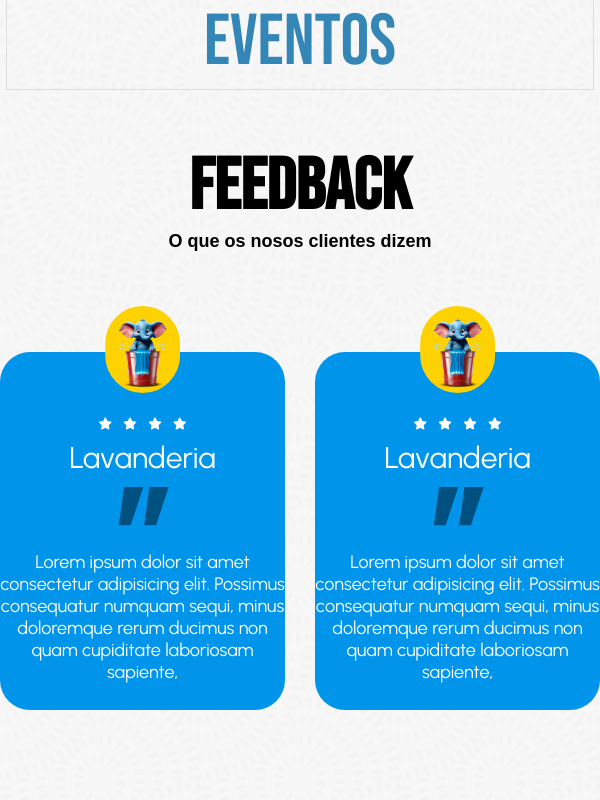
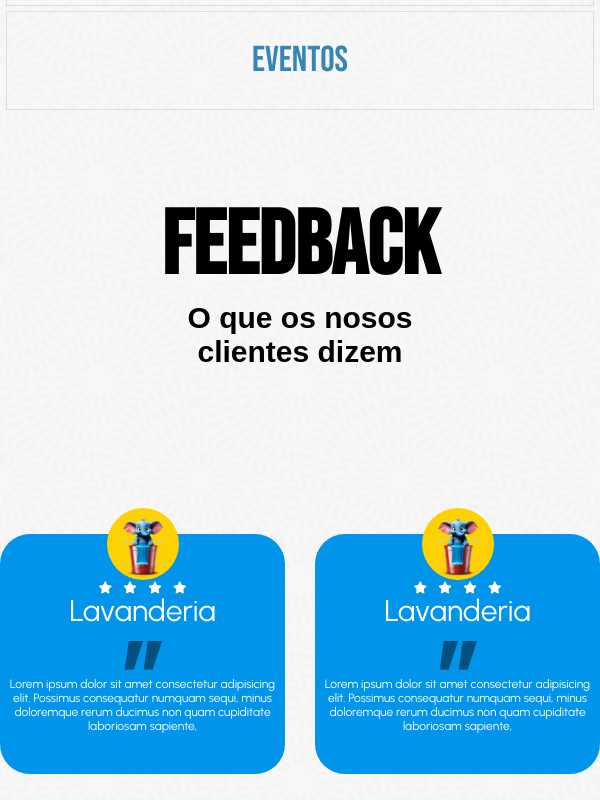
Before and after one commit to YanPrudencio015/Laundry-Landing-Page, a React (Vite) app: page / in a window 600 px wide. Shown: the part 4820-5620 px from the top of the page. Built offline with nearby package versions, Linux system fonts and the light colour scheme; a web font is replaced by a local one.

Commit message:
tablet designe redesign finished

```diff
--- a/src/components/about/about.css
+++ b/src/components/about/about.css
@@ -218,7 +218,7 @@
         margin: 2em 0;
         width: 90%;
         border-radius: 1em;
-        height: 35em;
+        height: 25em;
         position: relative;
         display: flex;
         justify-content: center;
@@ -234,7 +234,7 @@
         height: 100%;
         display: flex;
         justify-content: center;
-        gap: 15%;
+        gap: 8%;
         align-items: center;
         text-align: center;
         flex-direction: column;
@@ -260,7 +260,7 @@
     .text-description{
         font-family: "Manrope", sans-serif;
         width: 90%;
-        font-size: 5vw;
+        font-size: 3vw;
         font-weight: 500;
         text-align: center;
     }
@@ -271,7 +271,7 @@
     }
     .text-button{
         border: solid 3px var(--PrimaryColor);
-        width: 100%;
+        width: 12em;
         height: 3em;
         font-family: "Jost", sans-serif;
         text-transform: uppercase;
@@ -281,8 +281,7 @@
         z-index: 1;
         overflow: hidden;
         cursor: auto;
-        font-size: 5vw;
-
+        font-size: 4vw;
     }
     .text-button:before{
         content: '';
--- a/src/components/banner/banner.css
+++ b/src/components/banner/banner.css
@@ -176,6 +176,7 @@ colors
   background-color: #3386B6;
   z-index: 1;
   position: relative;
+  overflow: hidden;
 }
 .banner-image-BG{
   object-fit: cover;
--- a/src/components/costumer/costumer.css
+++ b/src/components/costumer/costumer.css
@@ -180,7 +180,7 @@
   justify-content: center;
   align-items: center;
   border: solid 1px #DDDDDD;
-  font-size: 12vw;
+  font-size: 9vw;
   font-family: "Bebas Neue", sans-serif;
   color: var(--SecondColor);
 }
@@ -192,7 +192,7 @@
   justify-content: center;
   align-items: center;
   border: solid 1px #DDDDDD;
-  font-size: 12vw;
+  font-size: 9vw;
   font-family: "Bebas Neue", sans-serif;
     color: var(--SecondColor);
 }
@@ -281,7 +281,7 @@
   justify-content: center;
   align-items: center;
   border: solid 1px #DDDDDD;
-  font-size: 12vw;
+  font-size: 6vw;
   font-family: "Bebas Neue", sans-serif;
     color: var(--SecondColor);
 }
@@ -293,7 +293,7 @@
   justify-content: center;
   align-items: center;
   border: solid 1px #DDDDDD;
-  font-size: 12vw;
+  font-size: 6vw;
   font-family: "Bebas Neue", sans-serif;
     color: var(--SecondColor);
 }
--- a/src/components/header/loundryheader.css
+++ b/src/components/header/loundryheader.css
@@ -225,7 +225,7 @@
   @media (min-width: 425px) and (max-width: 768px) {
     .loundry-header{
         width: 100%;
-        height: 10vw;
+        height: 5em;
         display: flex;
         flex-direction: row;
         justify-content: space-between;
@@ -307,7 +307,7 @@
     }
 
     .header-menu-icon{
-        width: 5%;
+        width: 10%;
         height: 43%;
         display: flex;
         flex-direction: column;
--- a/src/components/testimonials/testimonials.css
+++ b/src/components/testimonials/testimonials.css
@@ -319,7 +319,7 @@
    .testi-swiper-card-costumers-testimonials{
         width: 100%;
         height: 80%;
-        font-size: 7vw;
+        font-size: 6vw;
         font-family: "Urbanist", sans-serif;
         color: #fff;
         display: flex;
@@ -335,12 +335,15 @@
   /* Tablets */
   @media (min-width: 426px) and (max-width: 767px) {
  .testimonials-section{
-    width: 100%;
-    height: 40em;
-    display: flex;
-    flex-direction: column;
-    align-items: center;
-    margin: 5% 0;
+        width: 100%;
+        height: 42em;
+        display: flex;
+        justify-content: start;
+        gap: 23%;
+        flex-direction: column;
+        align-items: center;
+        margin: 15% 0;
+        /* background: red; */
  }
 
  .testi-header{
@@ -354,11 +357,11 @@
    }
 
  .testi-header-title{
-    font-size: 12vw;
+    font-size: 15vw;
     font-family: "Bebas Neue", sans-serif;
  }
  .testi-header-subtitle{
-        font-size: 3vw;
+        font-size: 5vw;
         width: 50%;
         text-align: center;
         font-family: "Cal Sans", sans-serif;
@@ -370,7 +373,7 @@
 
  .testi-body{
    width: 100%;
-   height: 70%;
+   height: 45%;
    display: flex;
    justify-content: center;
    align-items: center;
@@ -384,17 +387,20 @@
    .testi-mySwiper{
       width: 100%;
       height: 100%;
+      display: flex;
+      justify-content: center;
+      align-items: center;
    }
    .testi-swiper-slide{
       width: 100%;
       height: 100%;
       display: flex;
       justify-content: center;
-      align-items: end;
+      align-items: center;
    }
     .testi-swiper-card{
-        width: 100%;
-        height: 80%;
+        width: 20em;
+        height: 15em;
         background-color: hsl(202, 100%, 46%);
         border-radius: 30px;
         position: relative;
@@ -402,7 +408,7 @@
         justify-content: end;
         align-items: center;
         flex-direction: column;
-        padding: 2% 0;
+        padding: 6% 0;
         gap: 4%;
    }
 
@@ -411,8 +417,8 @@
         top: -16%;
         left: 50%;
         transform: translateX(-50%);
-        width: 35%;
-        height: 31%;
+        width: 6em;
+        height: 6em;
         border-radius: 20em;
         border: solid 12px transparent;
         overflow: hidden;
@@ -462,8 +468,8 @@
    }
    .testi-swiper-card-text-comma{
       position: absolute;
-      font-size: 20vw;
-      top: 20%;
+      font-size: 15vw;
+      top: 35%;
       font-family: "Open Sans", sans-serif;
       font-family: "Jost", sans-serif;
       transform: translateY(-50%);
@@ -473,7 +479,7 @@
    .testi-swiper-card-costumers-testimonials{
         width: 100%;
         height: 80%;
-        font-size: 3vw;
+        font-size: 2vw;
         font-family: "Urbanist", sans-serif;
         color: #fff;
         display: flex;
```
